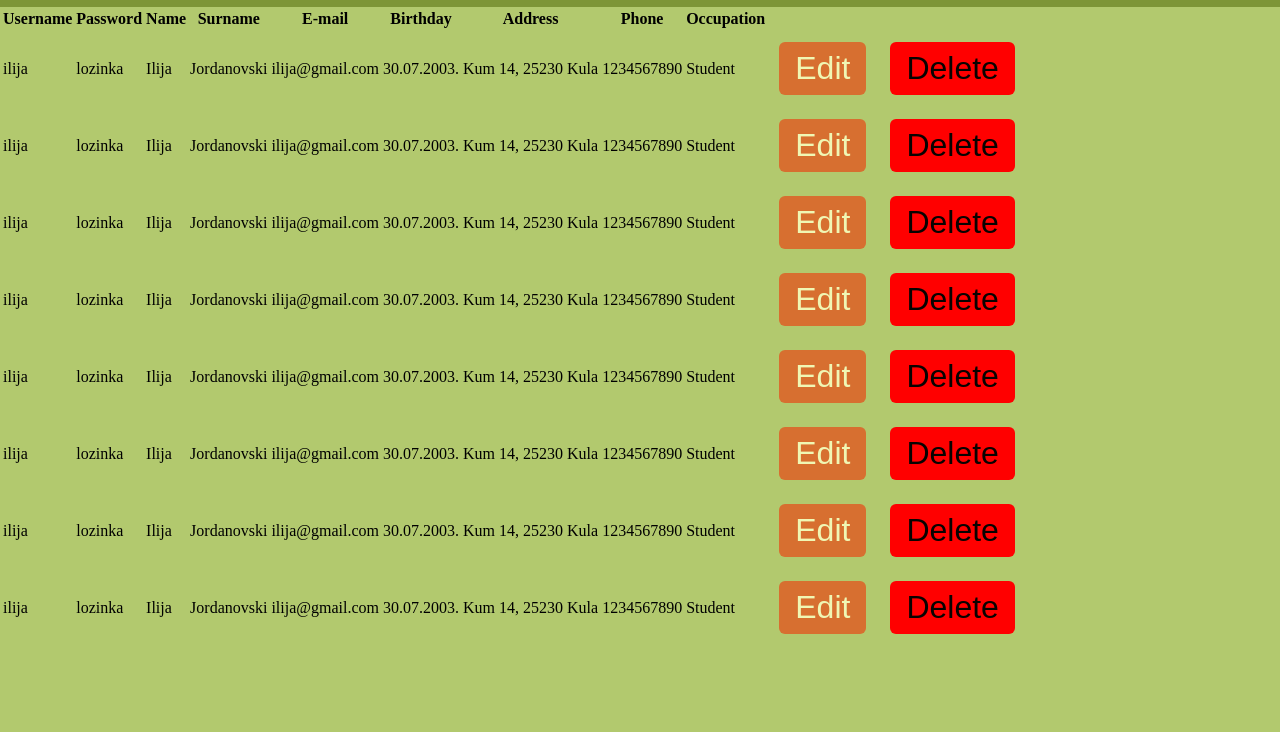
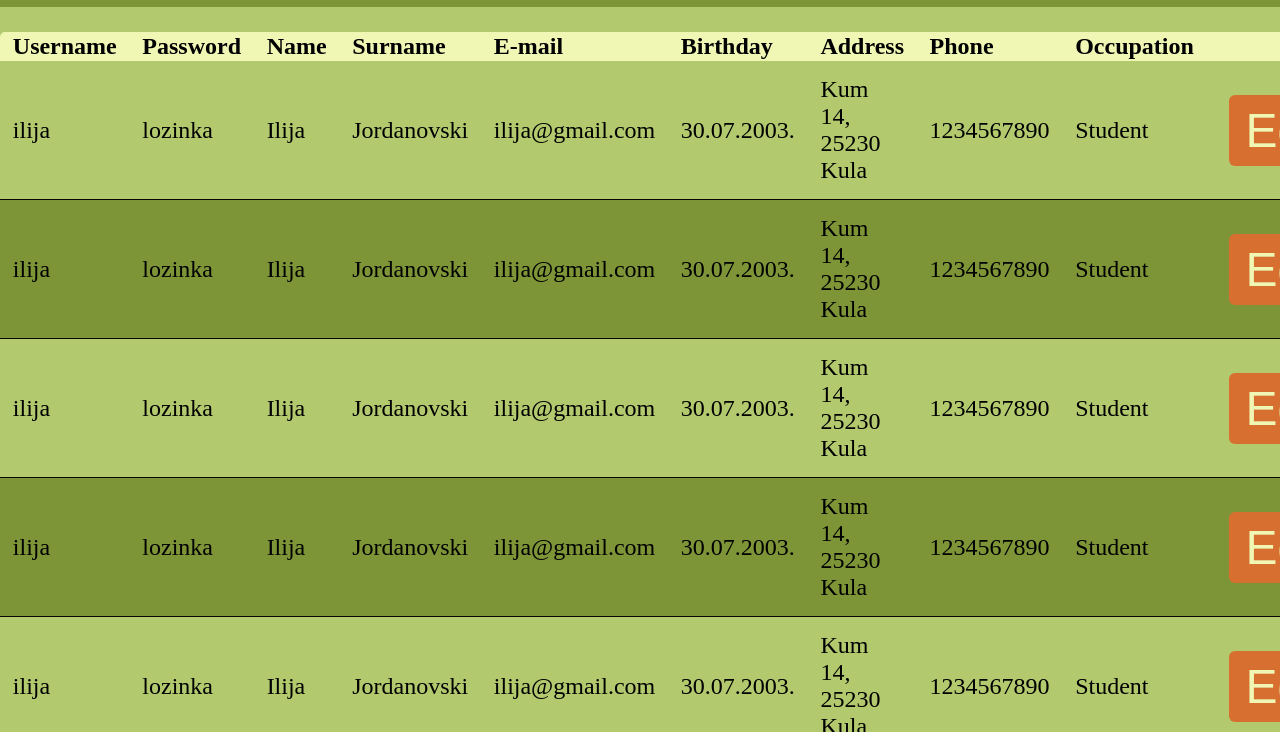
Before and after one commit to idzaaa9/wd2024, a plain HTML site: page users.html in a window 1280 px wide. Shown: the part 68-800 px from the top of the page. Drawn offline with Linux system fonts and the light colour scheme.

Commit message:
refactor: made the user table look better

```diff
--- a/style.css
+++ b/style.css
@@ -309,3 +309,44 @@ nav .menu {
 .slider-nav a:hover{
   opacity: 1;
 }
+
+.user-table {
+  border-collapse: collapse;
+  margin: 25px 0;
+  font-size: 1.5rem;
+  min-width: 400px;
+  margin-left: auto;
+  margin-right: auto;
+  border-radius: 5px 5px 0 0;
+  overflow:hidden;
+}
+
+.user-table thead tr {
+  background-color: var(--cream);
+  text-align: left;
+  font-weight: bold;
+}
+
+.user-table tbody tr td,
+.user-table thead tr th {
+  padding-left: 0.8rem;
+  padding-right: 0.8rem;
+}
+
+.user-table td,
+.user-table tr {
+  padding-top: 15px;
+  padding-bottom: 15px;
+}
+
+.user-table tbody tr {
+  border-bottom: 1px solid var(--black);
+}
+
+.user-table tbody tr:nth-of-type(even) {
+  background-color: var(--darker);
+}
+
+.user-table tbody tr:last-child {
+  border-bottom: 2px solid var(--cream);
+}
```
